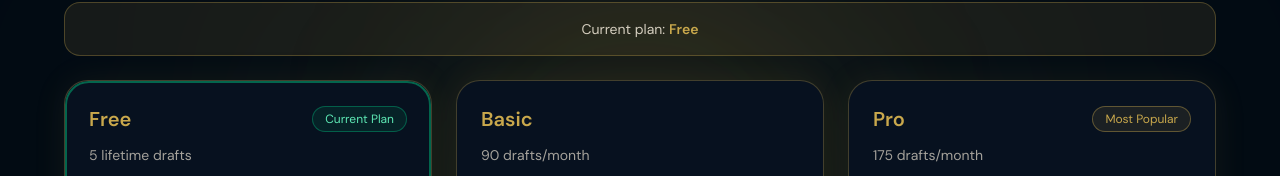
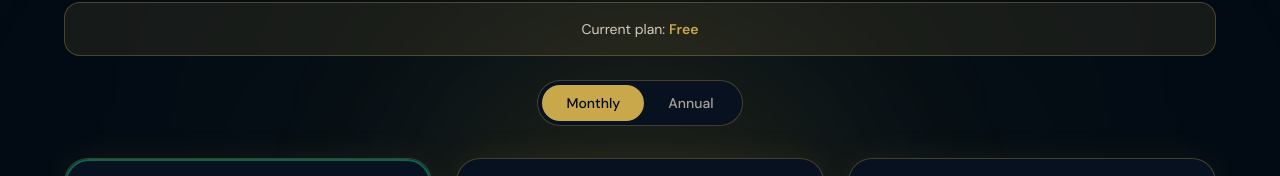
Before and after one commit to abhiksinhaa/Vakil-AI, a Next.js app: page /pricing in a window 1280 px wide. Shown: the part 268-444 px from the top of the page. Built offline with nearby package versions, Linux system fonts and the light colour scheme; no server answers.

Commit message:
Annual billing option for Basic and Pro plans with genuine savings pricing

```diff
--- a/app/api/razorpay/create-order/route.ts
+++ b/app/api/razorpay/create-order/route.ts
@@ -13,19 +13,25 @@ export async function POST(req: Request) {
   if (!keyId || !keySecret) {
     return NextResponse.json({ error: 'Payment unavailable' }, { status: 500 })
   }
-  const { plan, userId } = await req.json()
+  const { plan, userId, billingCycle = 'monthly' } = await req.json()
 
-  const PLANS: Record<string, {amount: number; drafts: number}> = {
-    basic: { amount: 14900, drafts: 90 },
-    pro: { amount: 39900, drafts: 175 },
-  }
+  const PLANS: Record<string, any> = {
+    basic: {
+      monthly: { amount: 14900, drafts_limit: 90 },
+      annual:  { amount: 149900, drafts_limit: 90 },
+    },
+    pro: {
+      monthly: { amount: 39900, drafts_limit: 175 },
+      annual:  { amount: 399900, drafts_limit: 175 },
+    },
+  };
 
-  if (!PLANS[plan]) {
-    return NextResponse.json({ error: 'Invalid plan' }, { status: 400 })
+  if (!PLANS[plan] || !PLANS[plan][billingCycle]) {
+    return NextResponse.json({ error: 'Invalid plan or billing cycle' }, { status: 400 })
   }
   const razorpay = new Razorpay({ key_id: keyId, key_secret: keySecret })
   const order = await razorpay.orders.create({
-    amount: PLANS[plan].amount,
+    amount: PLANS[plan][billingCycle].amount,
     currency: 'INR',
     receipt: `receipt_${Date.now()}`,
     notes: { plan, userId },
--- a/app/api/razorpay/verify/route.ts
+++ b/app/api/razorpay/verify/route.ts
@@ -35,14 +35,20 @@ export async function POST(req: Request) {
     expiresAt.setMonth(expiresAt.getMonth() + 1)
   }
 
-  const PLANS: Record<string, {amount: number; drafts_limit: number; plan_name: string}> = {
-    basic: { amount: 14900, drafts_limit: 90, plan_name: 'basic' },
-    pro: { amount: 39900, drafts_limit: 175, plan_name: 'pro' },
+  const PLANS: Record<string, any> = {
+    basic: {
+      monthly: { amount: 14900, drafts_limit: 90, plan_name: 'basic' },
+      annual:  { amount: 149900, drafts_limit: 90, plan_name: 'basic' },
+    },
+    pro: {
+      monthly: { amount: 39900, drafts_limit: 175, plan_name: 'pro' },
+      annual:  { amount: 399900, drafts_limit: 175, plan_name: 'pro' },
+    },
   };
 
-  const selectedPlan = PLANS[plan] || PLANS.basic;
-  let planName = selectedPlan.plan_name;
-  let draftsLimit = selectedPlan.drafts_limit;
+  const selectedPlanCycle = (PLANS[plan] || PLANS.basic)[billingCycle === 'annual' ? 'annual' : 'monthly'];
+  let planName = selectedPlanCycle.plan_name;
+  let draftsLimit = selectedPlanCycle.drafts_limit;
 
   const { data, error: updateError } = await supabaseAdmin
     .from('profiles')
--- a/src/components/PricingPage.tsx
+++ b/src/components/PricingPage.tsx
@@ -58,14 +58,16 @@ const PLANS = [
   {
     key: 'basic',
     label: 'Basic',
-    price: '₹149/mo',
+    monthlyPrice: '₹149/mo',
+    annualPrice: '₹1,499/yr',
     drafts: '90 drafts/month',
     features: ['90 drafts/month', 'Draft History', 'PDF Downloads', 'Future features included']
   },
   {
     key: 'pro',
     label: 'Pro',
-    price: '₹399/mo',
+    monthlyPrice: '₹399/mo',
+    annualPrice: '₹3,999/yr',
     drafts: '175 drafts/month',
     features: ['175 drafts/month', 'Draft History', 'PDF Downloads', 'Priority generation speed'],
     isPopular: true
@@ -80,6 +82,7 @@ export default function PricingPage() {
 
   const [currentPlan, setCurrentPlan] = useState<string>('Free');
   const [dbPlan, setDbPlan] = useState<string>('free');
+  const [billingCycle, setBillingCycle] = useState<'monthly' | 'annual'>('monthly');
 
   useEffect(() => {
     if (session?.user) {
@@ -122,6 +125,7 @@ export default function PricingPage() {
     try {
       await startCheckout({
         plan,
+        billingCycle,
         userId: session.user.id,
         userEmail: session.user.email,
         userName: profile?.full_name || session.user.email,
@@ -165,6 +169,23 @@ export default function PricingPage() {
             Current plan: <span className="font-semibold text-gold">{currentPlan}</span>
           </div>
 
+          <div className="flex justify-center mb-8">
+            <div className="bg-[#07111f] p-1 rounded-full border border-gold/30 inline-flex">
+              <button
+                onClick={() => setBillingCycle('monthly')}
+                className={`px-6 py-2 rounded-full text-sm font-medium transition-all ${billingCycle === 'monthly' ? 'bg-gold text-[#020b14]' : 'text-cream/70 hover:text-cream'}`}
+              >
+                Monthly
+              </button>
+              <button
+                onClick={() => setBillingCycle('annual')}
+                className={`px-6 py-2 rounded-full text-sm font-medium transition-all ${billingCycle === 'annual' ? 'bg-gold text-[#020b14]' : 'text-cream/70 hover:text-cream'}`}
+              >
+                Annual
+              </button>
+            </div>
+          </div>
+
           {message ? <div className="mb-4 rounded-xl border border-emerald-500/40 bg-emerald-500/10 px-4 py-3 text-sm text-emerald-300">{message}</div> : null}
           {error ? <div className="mb-4 rounded-xl border border-red-500/40 bg-red-500/10 px-4 py-3 text-sm text-red-300">{error}</div> : null}
 
@@ -178,6 +199,8 @@ export default function PricingPage() {
                 badge = <span className="rounded-full border border-emerald-500/40 bg-emerald-500/10 px-3 py-1 text-xs text-emerald-300">Current Plan</span>;
               } else if ('isPopular' in plan && plan.isPopular) {
                 badge = <span className="rounded-full border border-gold/40 bg-gold/10 px-3 py-1 text-xs text-gold">Most Popular</span>;
+              } else if (plan.key !== 'free' && billingCycle === 'annual') {
+                badge = <span className="rounded-full border border-emerald-500/40 bg-emerald-500/10 px-3 py-1 text-xs text-emerald-300">Save ~2 months</span>;
               }
 
               return (
@@ -191,10 +214,10 @@ export default function PricingPage() {
                   <p className="mt-3 text-sm text-cream/70">{plan.drafts}</p>
 
                   {plan.key === 'free' ? (
-                    <p className="mt-4 text-4xl font-semibold text-cream">{plan.price}</p>
+                    <p className="mt-4 text-4xl font-semibold text-cream">{'price' in plan ? plan.price : '₹0'}</p>
                   ) : (
                     <div style={{ fontSize: '2.4rem', fontWeight: 800, color: '#c9a84c', marginTop: '16px' }}>
-                      {plan.price.split('/')[0]}<span style={{ fontSize: '0.9rem', opacity: 0.6 }}>/mo</span>
+                      {('monthlyPrice' in plan ? (billingCycle === 'annual' ? plan.annualPrice : plan.monthlyPrice) : '').split('/')[0]}<span style={{ fontSize: '0.9rem', opacity: 0.6 }}>/{billingCycle === 'annual' ? 'yr' : 'mo'}</span>
                     </div>
                   )}
 
--- a/src/lib/razorpay.ts
+++ b/src/lib/razorpay.ts
@@ -1,5 +1,6 @@
 interface CheckoutOptions {
   plan: 'basic' | 'pro';
+  billingCycle?: 'monthly' | 'annual';
   userId: string;
   userEmail?: string | null;
   userName?: string | null;
@@ -27,14 +28,14 @@ function loadRazorpayScript(): Promise<any> {
   });
 }
 
-export async function startCheckout({ plan, userId, userEmail, userName, onSuccess }: CheckoutOptions) {
+export async function startCheckout({ plan, billingCycle = 'monthly', userId, userEmail, userName, onSuccess }: CheckoutOptions) {
   const razorpayKey = process.env.NEXT_PUBLIC_RAZORPAY_KEY_ID;
 
   // 1. Create Order
   const orderRes = await fetch('/api/razorpay/create-order', {
     method: 'POST',
     headers: { 'Content-Type': 'application/json' },
-    body: JSON.stringify({ plan, userId }),
+    body: JSON.stringify({ plan, billingCycle, userId }),
   });
 
   const orderData = await orderRes.json();
@@ -76,6 +77,7 @@ export async function startCheckout({ plan, userId, userEmail, userName, onSucce
               razorpay_payment_id: response.razorpay_payment_id,
               razorpay_signature: response.razorpay_signature,
               plan,
+              billingCycle,
               userId,
               amount: orderData.amount,
             }),
```
